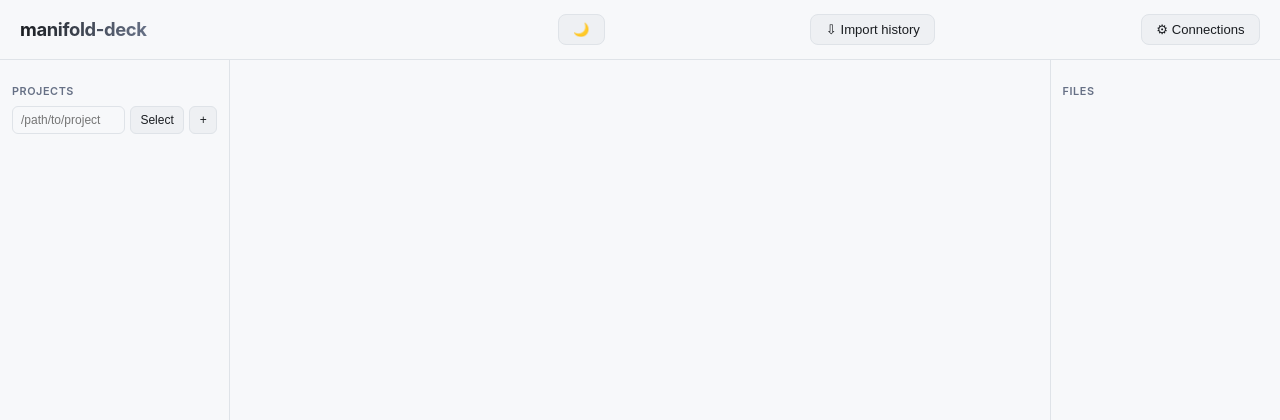
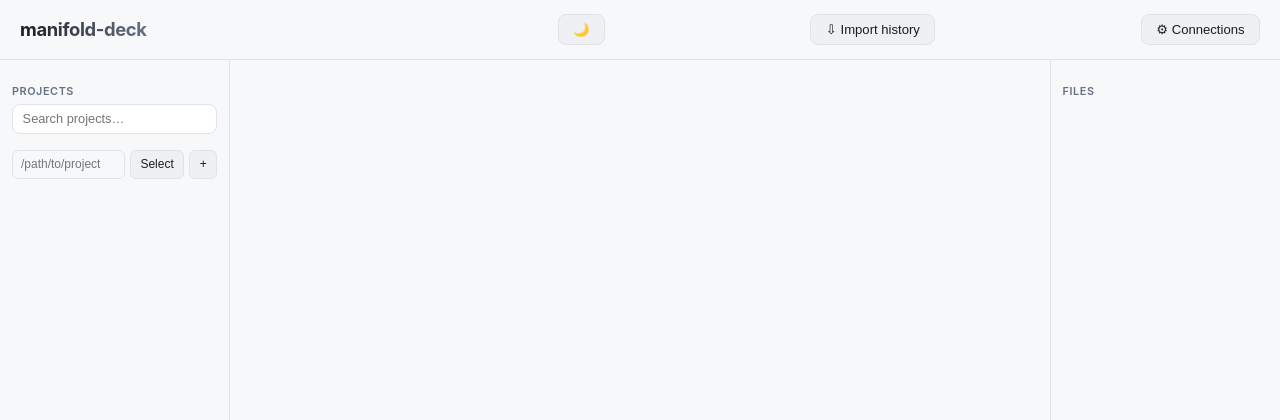
Before and after one commit to Y2Data/Manifold, a FastAPI app: page / in a window 1280 px wide. Shown: the top 420 px of the page. Run offline with FastAPI, Linux system fonts and the light colour scheme; some libraries are stand-ins or nearby versions.

Commit message:
Add project delete + sidebar search, quiet file-tree noise
The chat-import feature dumped 48 projects into the dashboard, many
junk-named (scratch/ephemeral working directories) — no way to prune or
filter them. Add DELETE /api/projects/{id} (removes the project and its
turns, leaves imported_files tracking alone so it doesn't reappear on
re-import) plus a live sidebar search box filtering by name/cwd.

Also exclude .claude/ and .pytest_cache/ from the project file-tree
browser — internal tool state, not project content. Left data/ off the
skip list since it's too generic a directory name to blacklist globally.

Co-Authored-By: Claude Sonnet 5 <noreply@anthropic.com>

```diff
--- a/app/project_files.py
+++ b/app/project_files.py
@@ -13,7 +13,10 @@ from __future__ import annotations
 
 from pathlib import Path
 
-SKIP_DIRS = {".git", "node_modules", ".venv", "__pycache__", ".DS_Store", "dist", "build"}
+SKIP_DIRS = {
+    ".git", "node_modules", ".venv", "__pycache__", ".DS_Store", "dist", "build",
+    ".claude", ".pytest_cache",
+}
 MAX_DEPTH = 3
 MAX_ENTRIES = 300
 MAX_FILE_BYTES = 512_000
--- a/app/routers/projects.py
+++ b/app/routers/projects.py
@@ -7,7 +7,13 @@ from fastapi import APIRouter, HTTPException
 from pydantic import BaseModel
 
 from app.project_files import MAX_FILE_BYTES, walk_tree
-from app.store import get_or_create_project, get_project, get_project_turns, list_projects
+from app.store import (
+    delete_project,
+    get_or_create_project,
+    get_project,
+    get_project_turns,
+    list_projects,
+)
 
 router = APIRouter(prefix="/api/projects")
 
@@ -72,6 +78,14 @@ async def api_browse_mkdir(body: NewFolder):
     return {"path": str(new_dir), "name": name}
 
 
+@router.delete("/{project_id}")
+async def api_delete_project(project_id: int):
+    if get_project(project_id) is None:
+        raise HTTPException(404, "project not found")
+    delete_project(project_id)
+    return {"deleted": project_id}
+
+
 @router.get("/{project_id}/turns")
 async def api_project_turns(project_id: int, limit: int = 200):
     if get_project(project_id) is None:
--- a/app/store.py
+++ b/app/store.py
@@ -115,6 +115,15 @@ def get_project(project_id: int) -> dict | None:
         conn.row_factory = sqlite3.Row
         row = conn.execute("SELECT * FROM projects WHERE id = ?", (project_id,)).fetchone()
         return dict(row) if row else None
+
+
+def delete_project(project_id: int) -> None:
+    """Deletes a project and its turns. Leaves `imported_files` alone — a
+    file already marked imported stays skipped on future import runs, so
+    deleting a junk imported project doesn't cause it to reappear."""
+    with _connect() as conn:
+        conn.execute("DELETE FROM turns WHERE project_id = ?", (project_id,))
+        conn.execute("DELETE FROM projects WHERE id = ?", (project_id,))
 
 
 def add_turn(turn: dict) -> int:
--- a/app/templates/dashboard.html
+++ b/app/templates/dashboard.html
@@ -107,10 +107,21 @@
     .proj-item {
       padding: .5rem .6rem; border-radius: 8px; cursor: pointer; font-size: .82rem;
       margin-bottom: .2rem; color: var(--muted);
+      display: flex; align-items: center; justify-content: space-between; gap: .4rem;
     }
     .proj-item:hover { background: var(--panel-2); }
     .proj-item.active { background: var(--panel-2); color: var(--text); border: 1px solid var(--border); }
+    .proj-item .proj-main { min-width: 0; flex: 1; }
     .proj-item .cwd { font-size: .68rem; color: var(--muted); overflow: hidden; text-overflow: ellipsis; white-space: nowrap; }
+    .proj-item .proj-delete {
+      flex-shrink: 0; background: none; border: none; color: var(--muted); cursor: pointer;
+      font-size: .8rem; padding: .1rem .3rem; border-radius: 4px; line-height: 1;
+    }
+    .proj-item .proj-delete:hover { background: var(--panel); color: var(--text); }
+    #project-search {
+      width: 100%; background: var(--panel); color: var(--text); border: 1px solid var(--border);
+      border-radius: 8px; padding: .4rem .6rem; font-size: .8rem; margin-bottom: .5rem;
+    }
     .section-label {
       font-size: .68rem; color: var(--muted); text-transform: uppercase; letter-spacing: .05em;
       margin: .75rem 0 .4rem; font-weight: 600;
@@ -285,6 +296,7 @@
     <div class="backdrop" id="backdrop"></div>
     <div class="pane pane-left" id="pane-left">
       <div class="section-label">Projects</div>
+      <input id="project-search" placeholder="Search projects…">
       <div id="project-list"></div>
       <div class="add-project">
         <input id="new-project-cwd" placeholder="/path/to/project">
@@ -451,13 +463,42 @@
   }
 
   function renderProjectList() {
-    document.getElementById('project-list').innerHTML = state.projects.map(p => `
+    const filter = (state.projectFilter || '').trim().toLowerCase();
+    const visible = filter
+      ? state.projects.filter(p => p.name.toLowerCase().includes(filter) || p.cwd.toLowerCase().includes(filter))
+      : state.projects;
+    document.getElementById('project-list').innerHTML = visible.map(p => `
       <div class="proj-item ${p.id === state.activeId ? 'active' : ''}" data-id="${p.id}">
-        <div>${esc(p.name)}</div>
-        <div class="cwd">${esc(p.cwd)}</div>
-      </div>`).join('');
-    document.querySelectorAll('.proj-item').forEach(el =>
-      el.addEventListener('click', () => selectProject(parseInt(el.dataset.id))));
+        <div class="proj-main">
+          <div>${esc(p.name)}</div>
+          <div class="cwd">${esc(p.cwd)}</div>
+        </div>
+        <button class="proj-delete" data-id="${p.id}" title="Delete project and its history">🗑</button>
+      </div>`).join('') || '<div class="empty-state">No projects match.</div>';
+    document.querySelectorAll('.proj-item .proj-main').forEach(el =>
+      el.addEventListener('click', () => selectProject(parseInt(el.closest('.proj-item').dataset.id))));
+    document.querySelectorAll('.proj-delete').forEach(el =>
+      el.addEventListener('click', e => { e.stopPropagation(); deleteProject(parseInt(el.dataset.id)); }));
+  }
+
+  document.getElementById('project-search').addEventListener('input', e => {
+    state.projectFilter = e.target.value;
+    renderProjectList();
+  });
+
+  async function deleteProject(id) {
+    const p = state.projects.find(p => p.id === id);
+    if (!confirm(`Delete "${p ? p.name : id}" and all its history? This can't be undone.`)) return;
+    const res = await fetch(`/api/projects/${id}`, { method: 'DELETE' });
+    if (!res.ok) {
+      const body = await res.json().catch(() => null);
+      alert(body?.detail || `Failed to delete (${res.status})`);
+      return;
+    }
+    if (state.activeId === id) state.activeId = null;
+    await loadProjects();
+    if (state.activeId) await Promise.all([loadTurns(), loadFiles()]);
+    else { state.turns = []; renderThread(); document.getElementById('file-tree').innerHTML = ''; }
   }
 
   async function selectProject(id) {
```
